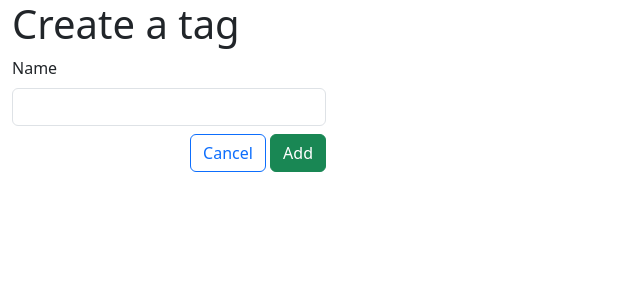
After one commit to sarahworld/flask_blogly, a Flask app: page /tags/new in a window 1280 px wide. The commit adds this page. Shown: the top 300 px of the page, without its empty margins (0-640 px from the left). Run offline with Flask 2, Linux system fonts and the light colour scheme.

Commit message:
completed part-three

```diff
--- a/app.py
+++ b/app.py
@@ -1,12 +1,12 @@
 """Blogly application."""
 
 from flask import Flask, render_template, redirect, request
-from models import db, connect_db, User, Post
+from models import db, connect_db, User, Post, Tag, PostTag
 
 app = Flask(__name__)
 app.config['SQLALCHEMY_DATABASE_URI'] = 'postgresql:///blogly'
 app.config['SQLALCHEMY_TRACK_MODIFICATIONS'] = False
-app.config['SQLALCHEMY_ECHO'] = False
+app.config['SQLALCHEMY_ECHO'] = True
 
 connect_db(app)
 db.create_all()
@@ -75,14 +75,16 @@ def delete_user(user_id):
 def post_detail_page(post_id):
     post = Post.query.get_or_404(post_id);
     posted_by = post.user.get_full_name();
+    tags = post.tags;
 
-    return render_template("post_details.html", post=post, posted_by=posted_by);
+    return render_template("post_details.html", post=post, posted_by=posted_by, tags=tags);
 
 
 @app.route("/users/<int:user_id>/posts/new", methods=["GET"])
 def show_new_post_form(user_id):
     user=User.query.get_or_404(user_id);
-    return render_template("add_new_post.html", user=user, page_title='New Post Form')
+    tags = Tag.query.all();
+    return render_template("add_new_post.html", user=user, page_title='New Post Form', tags=tags)
 
 
 @app.route("/users/<int:user_id>/posts/new", methods=["POST"])
@@ -91,8 +93,10 @@ def add_new_post(user_id):
 
     title = request.form['title'];
     content = request.form['content'];
+    checked_tags = [int(num) for num in request.form.getlist("tags")]
+    tags = Tag.query.filter(Tag.id.in_(checked_tags)).all()
 
-    new_post = Post(title=title, content=content, user_id=user_id);
+    new_post = Post(title=title, content=content, user_id=user_id, tags=tags);
     db.session.add(new_post);
     db.session.commit();
 
@@ -102,13 +106,17 @@ def add_new_post(user_id):
 @app.route("/posts/<int:post_id>/edit")
 def show_edit_post_page(post_id):
     edit_post = Post.query.get_or_404(post_id);
-    return render_template('edit_post_form.html', post=edit_post, user=edit_post.user, page_title="Post Edit Page")
+    tags = edit_post.tags;
+    return render_template('edit_post_form.html', post=edit_post, user=edit_post.user, page_title="Post Edit Page", tags=tags)
 
 @app.route("/posts/<int:post_id>/edit", methods=["POST"])
 def edit_post(post_id):
     post = Post.query.get_or_404(post_id);
     post.title = request.form['title'];
     post.content = request.form['content'];
+
+    checked_tags = [int(num) for num in request.form.getlist("tags")]
+    post.tags = Tag.query.filter(Tag.id.in_(checked_tags)).all();
 
     db.session.add(post);
     db.session.commit();
@@ -124,3 +132,54 @@ def delete_post(post_id):
     db.session.commit()
 
     return redirect(f"/users/{user_id}")
+
+
+@app.route('/tags')
+def tags_list():
+    tags = Tag.query.all();
+    return render_template("tags_list.html", page_title="Tags List", tags=tags)
+
+
+@app.route('/tags/<int:tag_id>')
+def tag_detail_page(tag_id):
+    tag = Tag.query.get(tag_id);
+    posts = tag.posts;
+    return render_template("tag_details.html", page_title="Show Tag",tag=tag, posts=posts)
+
+
+@app.route('/tags/new', methods=['GET'])
+def tag_create_form_page():
+    return render_template("tag_create_page.html", page_title="Add Tag")
+
+@app.route('/tags/new', methods=['POST'])
+def tag_create_page():
+    name=request.form['tag-name'];
+    tag = Tag(name=name);
+
+    db.session.add(tag);
+    db.session.commit();
+
+    return redirect(f"/tags")
+
+@app.route('/tags/<int:tag_id>/edit', methods=['GET'])
+def tag_edit_form_page(tag_id):
+    tag = Tag.query.get(tag_id);
+    return render_template("tag_edit_form.html", page_title="Edit Tag", tag=tag)
+
+@app.route('/tags/<int:tag_id>/edit', methods=['POST'])
+def tag_edit_page(tag_id):
+    edit_tag = Tag.query.get_or_404(tag_id);
+    edit_tag.name=request.form['tag-name'];
+
+
+    db.session.add(edit_tag);
+    db.session.commit();
+
+    return redirect(f"/tags")
+
+@app.route("/tags/<int:tag_id>/delete", methods=["POST"])
+def delete_tag(tag_id):
+    tag = Tag.query.filter_by(id=tag_id).delete();
+    db.session.commit()
+
+    return redirect(f"/tags")
--- a/templates/post_details.html
+++ b/templates/post_details.html
@@ -10,8 +10,9 @@
     <p>{{post.content}}</p>
 
     <p class="fst-italic">By {{posted_by}}</p>
+    <p>Tags:{% for tag in tags%}<span class="badge text-bg-primary m-1">{{tag.name}}</span>{% endfor %}</p>
     <div class="btn-group mr-2" role="group">
-        <div><a href="/users/{{post.user_id}}" class=" m-1 btn btn-outline-primary" href=""> Cancel </a></div>
+        <div><a href="/users/{{post.user_id}}" class=" m-1 btn btn-outline-primary"> Cancel </a></div>
         <div >
             <form action="/posts/{{post.id}}/edit" method="GET">
                 <button class="m-1 btn btn-primary">Edit</button>
--- /dev/null
+++ b/templates/tag_create_page.html
@@ -0,0 +1,23 @@
+{% extends 'base.html' %}
+
+{% block page_title %}
+{{page_title}}
+{% endblock %}
+
+{% block content %}
+<div class="container-fluid">
+    <h1 class="h1">Create a tag</h1>
+    <form method="POST">
+        <div class="mb-2 form-group">
+            <label for="tag-name" class="form-label">Name</label>
+            <input type="text" name="tag-name" class="form-control w-25" id="tag-name" aria-describedby="tag-name">
+        </div>
+        <div class="bt-btn w-25 text-end">
+            <a class=" btn btn-outline-primary" href="/tags"> Cancel </a>
+            <button type="submit" class=" btn btn-success">Add</button>
+        </div>
+    </form>
+</div>
+
+
+{% endblock %}
```
Also changed, not shown: models.py (+25 -0 lines), seed.py (+14 -1 lines), templates/add_new_post.html (+12 -0 lines), templates/edit_post_form.html (+15 -0 lines), templates/tag_details.html (added, +31 -0 lines), templates/tag_edit_form.html (added, +23 -0 lines), templates/tags_list.html (added, +25 -0 lines).
